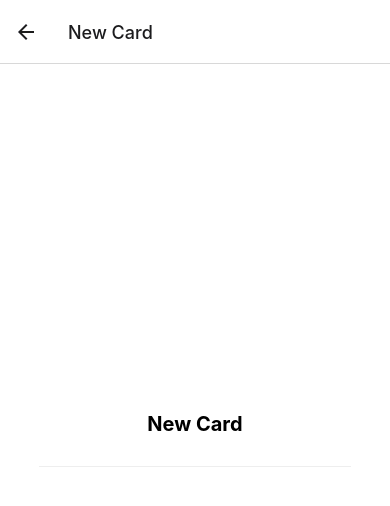
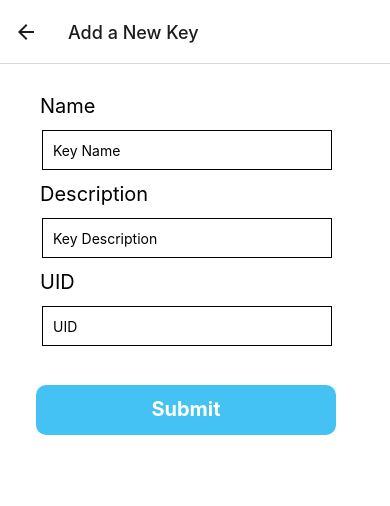
Before and after one commit to andrew-lin-chang/sp22-iot-rfid, a React Native app in the folder rfid/: screen /NewCard in a window 390 px wide. Shown: the top 506 px of the page. Built offline with nearby package versions, Linux system fonts and the light colour scheme; what expo-linking would draw is missing.

Commit message:
added scrolling functionality and form to add key

```diff
--- a/rfid/navigation/index.tsx
+++ b/rfid/navigation/index.tsx
@@ -45,8 +45,8 @@ function RootNavigator() {
       <Stack.Screen name="Root" component={BottomTabNavigator} options={{ headerShown: false }} />
       <Stack.Screen name="NotFound" component={NotFoundScreen} options={{ title: 'Oops!' }} />
       <Stack.Group screenOptions={{ presentation: 'modal' }}>
-        <Stack.Screen name="NewCard" component={NewCardScreen} options={{ title: 'New Card' }} />
-        <Stack.Screen name="CardInfo" component={CardInfoScreen} options={{ title: 'Card Info' }} />
+        <Stack.Screen name="NewCard" component={NewCardScreen} options={{ title: 'Add a New Key' }} />
+        <Stack.Screen name="CardInfo" component={CardInfoScreen} options={{ title: 'Key Info' }} />
       </Stack.Group>
     </Stack.Navigator>
   );
--- a/rfid/screens/CardInfoScreen.tsx
+++ b/rfid/screens/CardInfoScreen.tsx
@@ -6,7 +6,7 @@ import { Text, View } from '../components/Themed';
 export default function CardInfoScreen() {
   return (
     <View style={styles.container}>
-      <Text style={styles.title}>Card Info</Text>
+      <Text style={styles.title}>Key Info</Text>
       <View style={styles.separator} lightColor="#eee" darkColor="rgba(255,255,255,0.1)" />
 
         {/* Use a light status bar on iOS to account for the black space above the modal */}
--- a/rfid/screens/DigitalWalletScreen.tsx
+++ b/rfid/screens/DigitalWalletScreen.tsx
@@ -1,24 +1,42 @@
 import React from 'react';
-import { StyleSheet, TouchableOpacity, AppRegistry,  } from 'react-native';
+import { StyleSheet, TouchableOpacity, AppRegistry, ScrollView } from 'react-native';
 
 import { Text, View } from '../components/Themed';
 import { RootTabScreenProps } from '../types';
 
 export default function DigitalWalletScreen({ navigation }: RootTabScreenProps<'DigitalWallet'>) {
   return (
+    <ScrollView>
       <View style={styles.container}>
-      <TouchableOpacity onPress={() => navigation.navigate('CardInfo')} style={styles.button}>
-        <Text style={styles.buttonText}>Card One</Text>
+      <View style={styles.separator} lightColor="#fff" />
+        <TouchableOpacity onPress={() => navigation.navigate('CardInfo')} style={styles.button1}>
+          <Text style={styles.buttonText}>Rooftop</Text>
         </TouchableOpacity>
         <View style={styles.separator} lightColor="#fff" />
-      <TouchableOpacity onPress={() => navigation.navigate('CardInfo')} style={styles.button}>
-        <Text style={styles.buttonText}>Card Two</Text>
+        <TouchableOpacity onPress={() => navigation.navigate('CardInfo')} style={styles.button2}>
+          <Text style={styles.buttonText}>Gym</Text>
         </TouchableOpacity>
         <View style={styles.separator} lightColor="#fff" />
-      <TouchableOpacity onPress={() => navigation.navigate('CardInfo')} style={styles.button}>
-        <Text style={styles.buttonText}>Card Three</Text>
+        <TouchableOpacity onPress={() => navigation.navigate('CardInfo')} style={styles.button3}>
+          <Text style={styles.buttonText}>Pool</Text>
         </TouchableOpacity>
+        <View style={styles.separator} lightColor="#fff" />
+        <View style={styles.container}>
+        <TouchableOpacity onPress={() => navigation.navigate('CardInfo')} style={styles.button1}>
+          <Text style={styles.buttonText}>Anushka's Apartment</Text>
+        </TouchableOpacity>
+        <View style={styles.separator} lightColor="#fff" />
+        <TouchableOpacity onPress={() => navigation.navigate('CardInfo')} style={styles.button2}>
+          <Text style={styles.buttonText}>Jessica's Absolutely Gigantic Mansion</Text>
+        </TouchableOpacity>
+        <View style={styles.separator} lightColor="#fff" />
+        <TouchableOpacity onPress={() => navigation.navigate('CardInfo')} style={styles.button3}>
+          <Text style={styles.buttonText}>Dhrohit's Crib</Text>
+        </TouchableOpacity>
+        <View style={styles.separator} lightColor="#fff" />
       </View>
+      </View>
+    </ScrollView>
   );
 }
 
@@ -37,8 +55,22 @@ const styles = StyleSheet.create({
     height: 1,
     width: '80%',
   },
-  button: {
+  button1: {
     backgroundColor: "#98DFFC",
+    width: 300,
+    height: 175,
+    padding: 20,
+    borderRadius: 10
+  },
+  button2: {
+    backgroundColor: "#43C2F3",
+    width: 300,
+    height: 175,
+    padding: 20,
+    borderRadius: 10
+  },
+  button3: {
+    backgroundColor: "#292DA3",
     width: 300,
     height: 175,
     padding: 20,
--- a/rfid/screens/FriendsScreen.tsx
+++ b/rfid/screens/FriendsScreen.tsx
@@ -1,4 +1,4 @@
-import { StyleSheet } from 'react-native';
+import { StyleSheet, ScrollView } from 'react-native';
 
 import { Text, View } from '../components/Themed';
 import { RootTabScreenProps } from '../types';
--- a/rfid/screens/NewCardScreen.tsx
+++ b/rfid/screens/NewCardScreen.tsx
@@ -1,13 +1,42 @@
 import { StatusBar } from 'expo-status-bar';
-import { Platform, StyleSheet } from 'react-native';
+import { Platform, StyleSheet, TextInput, SafeAreaView, TouchableOpacity} from 'react-native';
+import React from 'react'
+import { Text, View } from '../components/Themed';
+import { RootTabScreenProps } from '../types';
+import navigation from '../navigation';
 
-import { Text, View } from '../components/Themed';
-
-export default function NewCardScreen() {
+export default function NewCardScreen({ navigation }: RootTabScreenProps<'DigitalWallet'>) {
+  const [text, onChangeText] = React.useState("");
+  const [number, onChangeNumber] = React.useState(null);
   return (
     <View style={styles.container}>
-      <Text style={styles.title}>New Card</Text>
-      <View style={styles.separator} lightColor="#eee" darkColor="rgba(255,255,255,0.1)" />
+      <SafeAreaView>
+        <Text style={styles.label}>Name</Text>
+        <TextInput
+          style={styles.input}
+          onChangeText={onChangeText}
+          value={text}
+          placeholder='Key Name'
+        />
+        <Text style={styles.label}>Description</Text>
+        <TextInput
+          style={styles.input}
+          onChangeText={onChangeNumber}
+          value={text}
+          placeholder='Key Description'
+        />
+        <Text style={styles.label}>UID</Text>
+        <TextInput
+          style={styles.input}
+          onChangeText={onChangeNumber}
+          value={text}
+          placeholder='UID'
+        />
+        <View style={styles.separator} lightColor="#fff" />
+        <TouchableOpacity onPress={() => navigation.navigate('Root')} style={styles.submitButton}>
+          <Text style={styles.buttonText}>Submit</Text>
+        </TouchableOpacity>
+      </SafeAreaView>
 
       {/* Use a light status bar on iOS to account for the black space above the modal */}
       <StatusBar style={Platform.OS === 'ios' ? 'light' : 'auto'} />
@@ -18,16 +47,45 @@ export default function NewCardScreen() {
 const styles = StyleSheet.create({
   container: {
     flex: 1,
-    alignItems: 'center',
-    justifyContent: 'center',
+    alignItems: 'flex-start',
+    justifyContent: 'flex-start',
+    padding: 30,
   },
   title: {
     fontSize: 20,
     fontWeight: 'bold',
   },
+  label: {
+    fontSize: 20,
+    paddingLeft: 10,
+    textAlign: 'left'
+  },
   separator: {
-    marginVertical: 30,
+    marginVertical: 10,
     height: 1,
     width: '80%',
   },
+  input: {
+    height: 40,
+    margin: 12,
+    borderWidth: 1,
+    width: 290,
+    padding: 10,
+    alignSelf: 'auto'
+  },
+  submitButton: {
+    backgroundColor: "#43C2F3",
+    width: 300,
+    height: 50,
+    margin: 6,
+    paddingTop: 12,
+    padding: 10,
+    borderRadius: 10
+  },
+  buttonText: {
+    fontSize: 20,
+    fontWeight: 'bold',
+    color: "white",
+    textAlign: 'center',
+  }
 });
```
Lines whose indentation alone changed are shown as unchanged.
